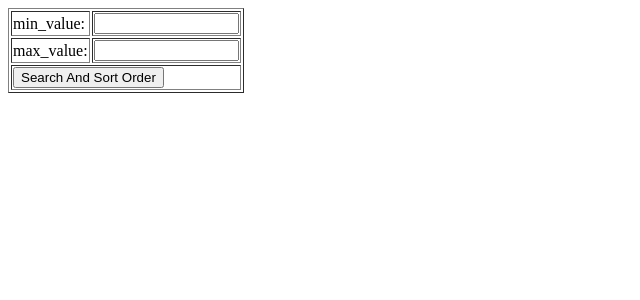
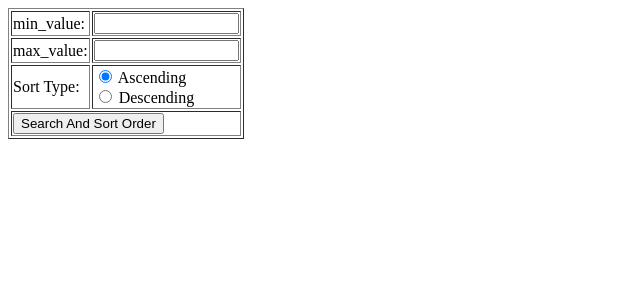
Before and after one commit to MayAnhhh163/ML_K224161818, a Flask app: page / in a window 1280 px wide. Shown: the top 300 px of the page, without its empty margins (0-640 px from the left). Run offline with Flask 3, Linux system fonts and the light colour scheme.

Commit message:
09.01.2025

```diff
--- a/09.01.2025/my_web_app.py
+++ b/09.01.2025/my_web_app.py
@@ -36,8 +36,9 @@ def main():
     if "min_value" in request.form:
         min_value = float(request.form["min_value"])
         max_value = float(request.form["max_value"])
+        sort_type = request.form.get("sort_type", "ascending") == "ascending"
         df = pd.read_csv(r'D:\mhe\GitHub\ML_K224161818\dataset\SalesTransactions.csv')
-        result = find_and_sort_orders(df, min_value, max_value, True)
+        result = find_and_sort_orders(df, min_value, max_value, sort_type)
         return render_template("orders_sort.html",  tables=[result.to_html(classes='data')], titles=result.columns.values)
     else:
         return render_template("orders_sort.html")
--- a/09.01.2025/templates/orders_sort.html
+++ b/09.01.2025/templates/orders_sort.html
@@ -15,6 +15,16 @@
               <td>max_value:</td>
               <td><input type="text" name="max_value" id="max_value" size="15" /></td>
           </tr>
+          <tr>
+                <td>Sort Type:</td>
+                <td>
+                    <input type="radio" id="ascending" name="sort_type" value="ascending" checked />
+                    <label for="ascending">Ascending</label>
+                    <br />
+                    <input type="radio" id="descending" name="sort_type" value="descending" />
+                    <label for="descending">Descending</label>
+                </td>
+          </tr>
 
           <tr>
               <td colspan="2">
```
